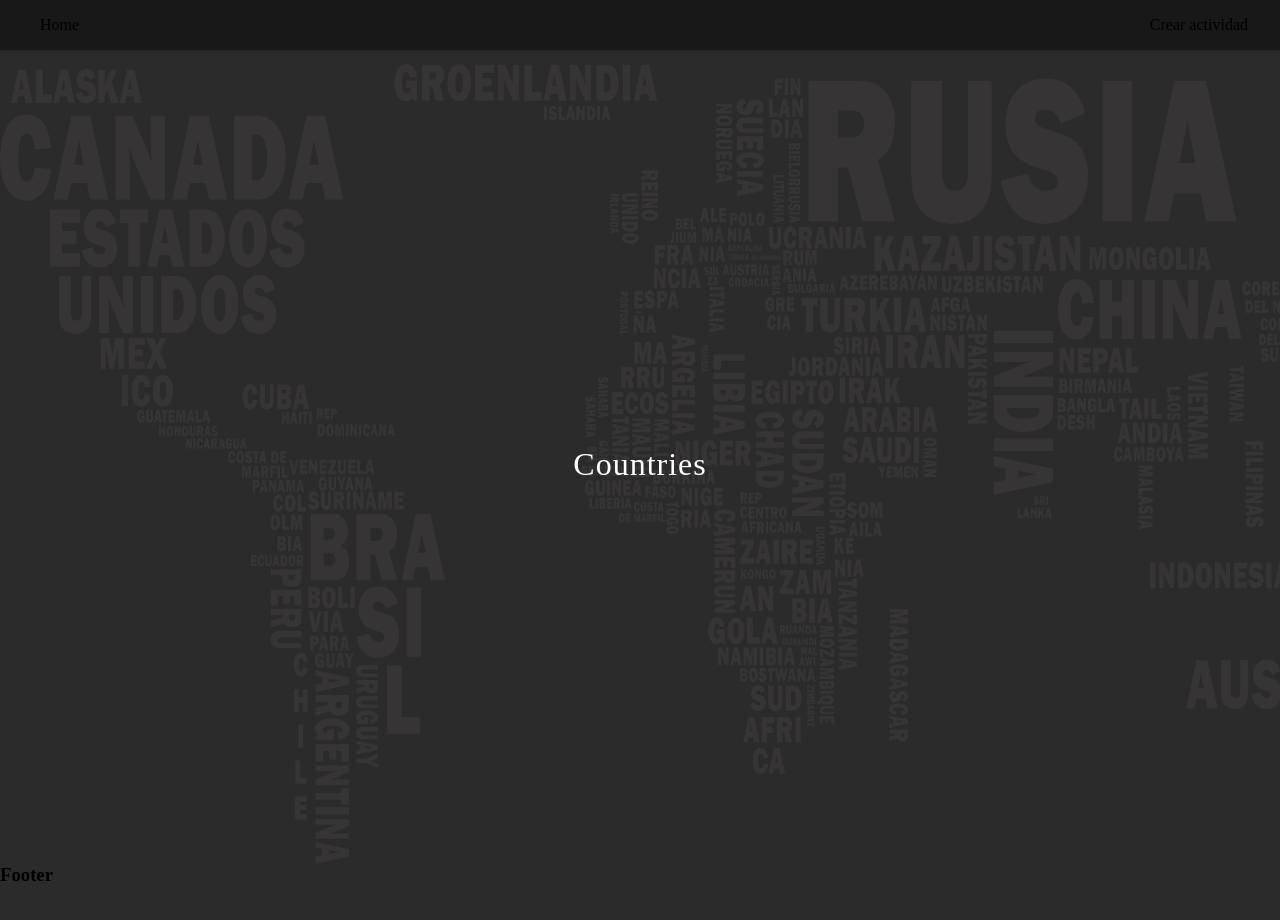
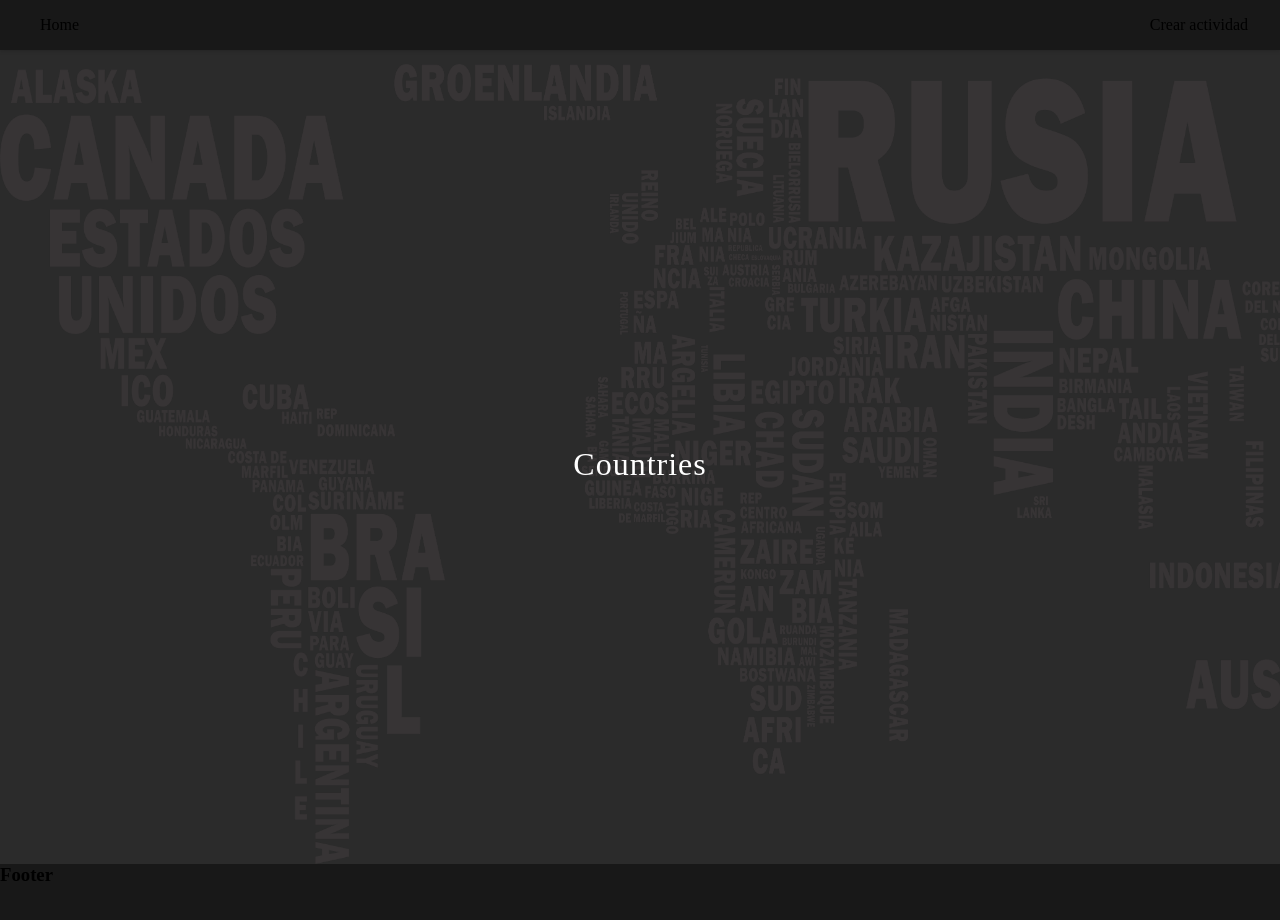
Before and after one commit to Fr33yr/PI-Countries-main, a React (Vite) app in the folder client/: page / in a window 1280 px wide. Shown: the top 920 px of the page. Before the commit the page ends 886 px from the top, so only its background shows below. Built offline with nearby package versions, Linux system fonts and the light colour scheme.

Commit message:
footer basic styles

```diff
--- a/client/src/components/layout/footer/Footer.jsx
+++ b/client/src/components/layout/footer/Footer.jsx
@@ -1,9 +1,9 @@
-import './footer.module.css'
+import styles from './footer.module.css'
 
 export default function Footer() {
   return (
     <>
-        <footer>
+        <footer className={styles.footer}>
           <h3>Footer</h3>
         </footer>
     </>
--- a/client/src/components/layout/footer/footer.module.css
+++ b/client/src/components/layout/footer/footer.module.css
@@ -0,0 +1,4 @@
+.footer{
+    background-color: var(--bg-secondary);
+    min-height: 5rem;
+}
```
